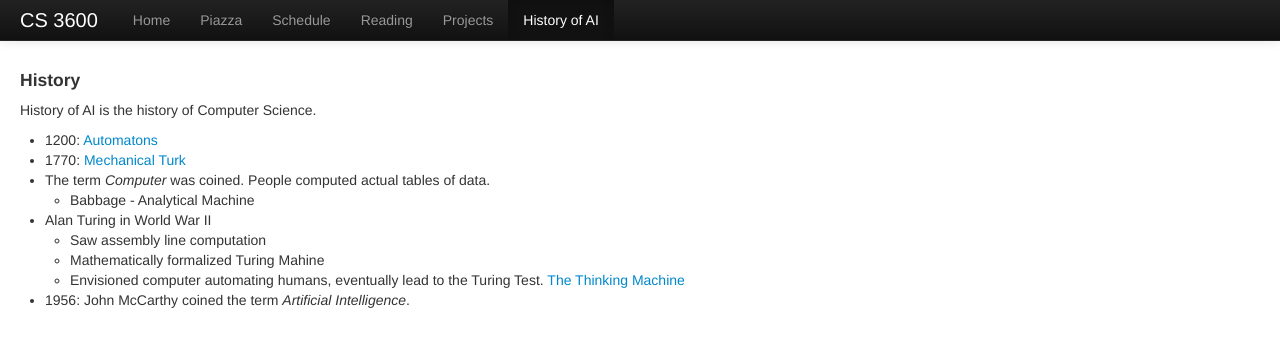
After one commit to irfan123456/3600, a PHP site: page /history.php in a window 1280 px wide. The commit adds this page. Shown: the top 347 px of the page. Run offline with PHP 8.4, Linux system fonts and the light colour scheme; some libraries are stand-ins or nearby versions.

Commit message:
Added history

```diff
--- /dev/null
+++ b/history.php
@@ -0,0 +1,32 @@
+<?php
+$page = "history";
+include "header.php";
+include "menu.php";
+include "data.php";
+?>
+
+<div class="container-fluid">
+<h4>History</h4>
+<p>History of AI is the history of Computer Science.</p>
+
+<ul>
+    <li>1200: <a href="http://www.chonday.com/Videos/the-writer-automaton">Automatons</a></li>
+    <li>1770: <a href="https://www.youtube.com/watch?v=RdT4yG8wczQ">Mechanical Turk</a></li>
+    <li>The term <i>Computer</i> was coined. People computed actual tables of data.
+        <ul>
+            <li>Babbage - Analytical Machine</li>
+        </ul>
+    </li>
+    <li>Alan Turing in World War II
+        <ul>
+            <li>Saw assembly line computation</li>
+            <li>Mathematically formalized Turing Mahine</li>
+            <li>Envisioned computer automating humans, eventually lead to the Turing Test. <a href="https://www.youtube.com/watch?v=aygSMgK3BEM">The Thinking Machine</a></li>
+        </ul>
+    </li>
+    <li>1956: John McCarthy coined the term <i>Artificial Intelligence</i>.</li>
+</ul>
+
+<?
+include "footer.php";
+?>
--- a/menu.php
+++ b/menu.php
@@ -28,6 +28,7 @@ if($menu) {
               <li <? is_active($page, "schedule"); ?>><a href="schedule.php">Schedule</a></li>
               <li <? is_active($page, "reading"); ?>><a href="reading.php">Reading</a></li>
               <li <? is_active($page, "projects"); ?>><a href="projects.php">Projects</a></li>
+              <li <? is_active($page, "history"); ?>><a href="history.php">History of AI</a></li>
             </ul>
           </div><!--/.nav-collapse -->
         </div>
```
